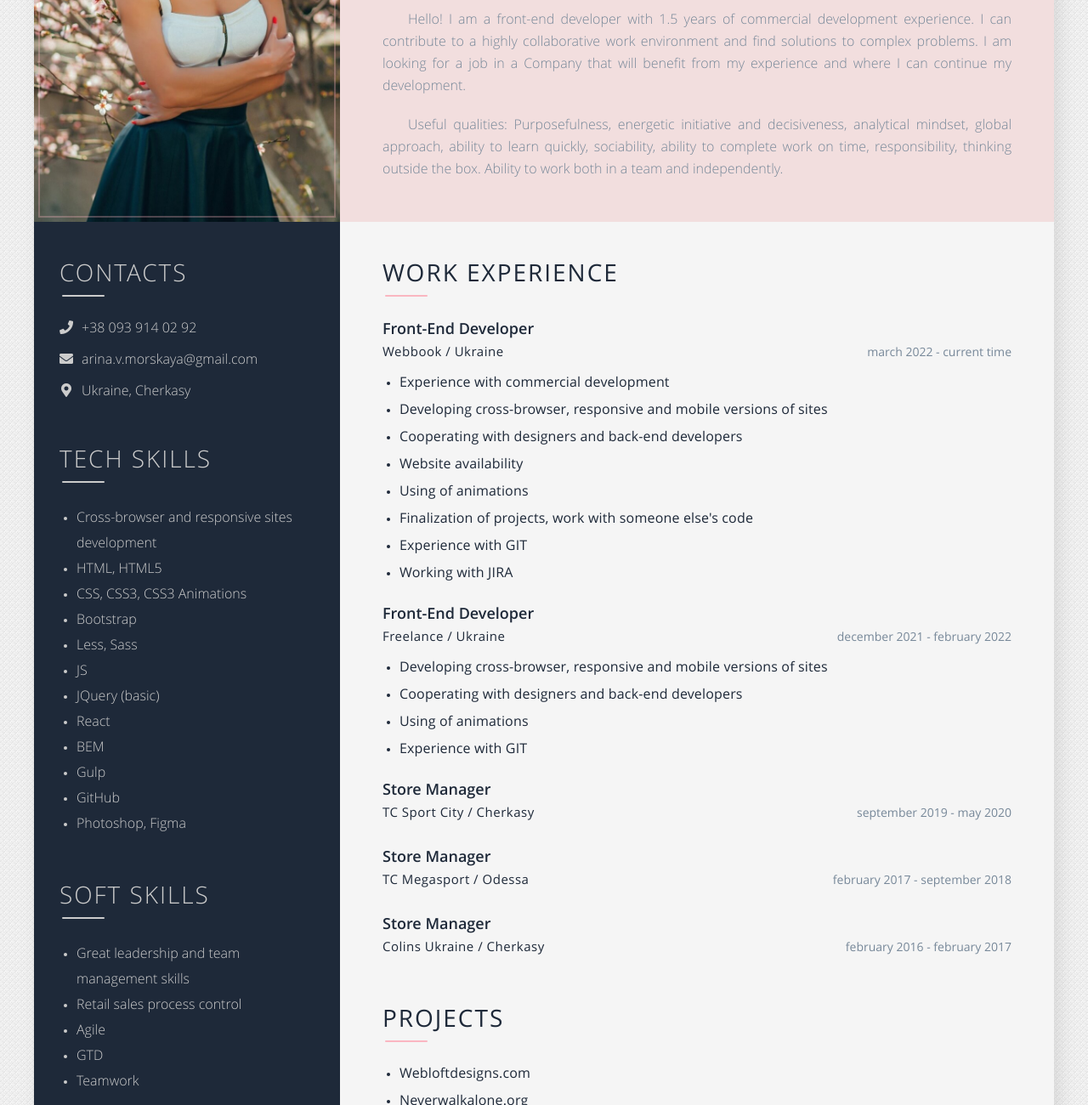
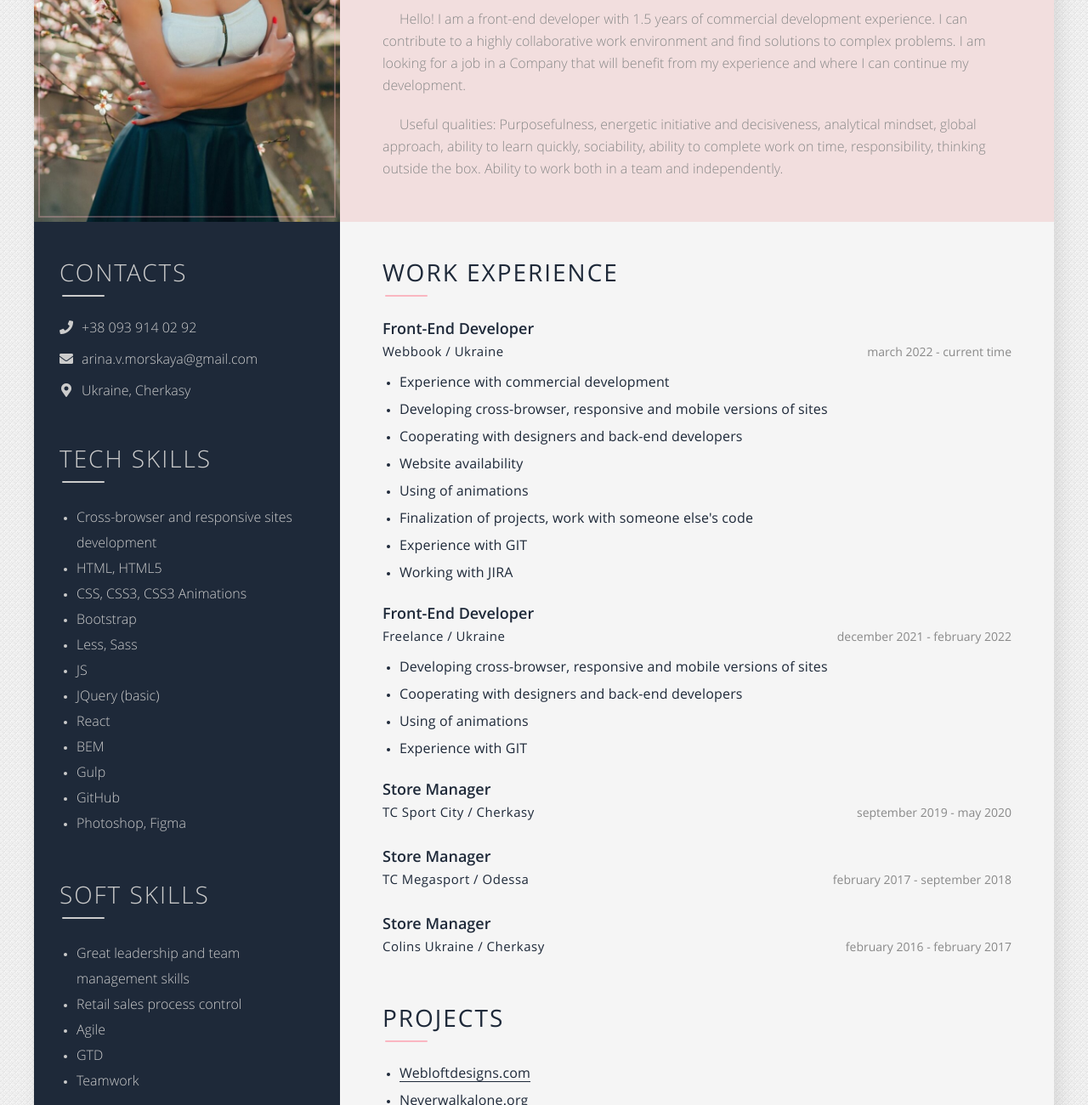
Before and after one commit to ArinaMorskaya/ArinaMorskaya.github.io, a plain HTML site: page CV/index.html in a window 1280 px wide. Shown: the part 260-1560 px from the top of the page at 85% size. Drawn offline with nearby package versions, Linux system fonts and the light colour scheme; files that its build step writes are made by us from their sources.

Commit message:
Update style.less

```diff
--- a/CV/css/style.less
+++ b/CV/css/style.less
@@ -157,9 +157,8 @@ html, body {
         p {
             font-weight: 300;
             line-height: 26px;
-            color: lightslategrey;
-            text-align: justify;
-            text-indent: 30px;
+            color: #898989;
+            text-indent: 20px;
 
             &:not(:last-child) {
                 margin-bottom: 20px;
@@ -237,7 +236,7 @@ html, body {
 
     &__period {
         font-size: 14px;
-        color: lightslategray;
+        color: #898989;
         text-transform: lowercase;
     }
 
@@ -255,13 +254,20 @@ html, body {
                 font-size: 12px;
             }
         }
+
+        span {
+            font-size: 12px;
+            color: #898989;
+        }
     }
 
     &__link {
         display: inline-block;
         color: inherit;
         word-wrap: break-word;
-        text-decoration: none;
+        text-decoration: underline;
+        text-decoration-thickness: 1px;
+        text-underline-position: under;
         transition: 0.3s;
 
         &:hover {
```
